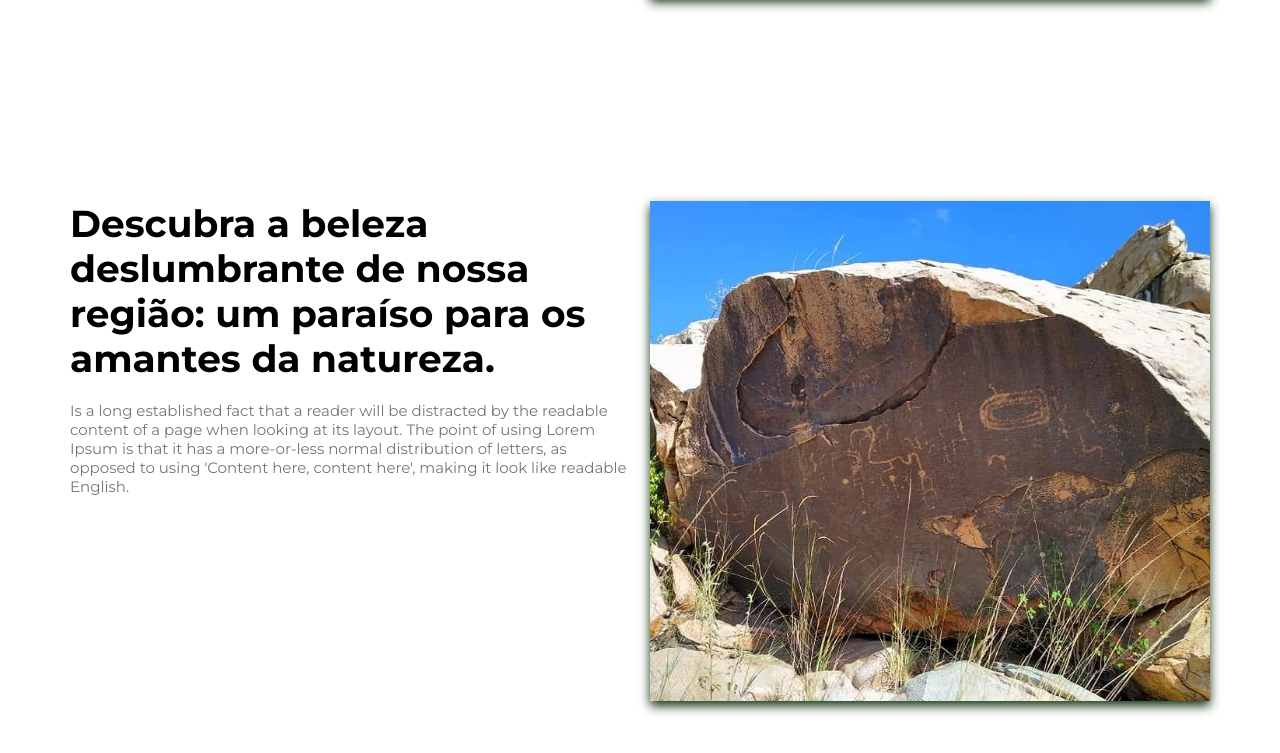
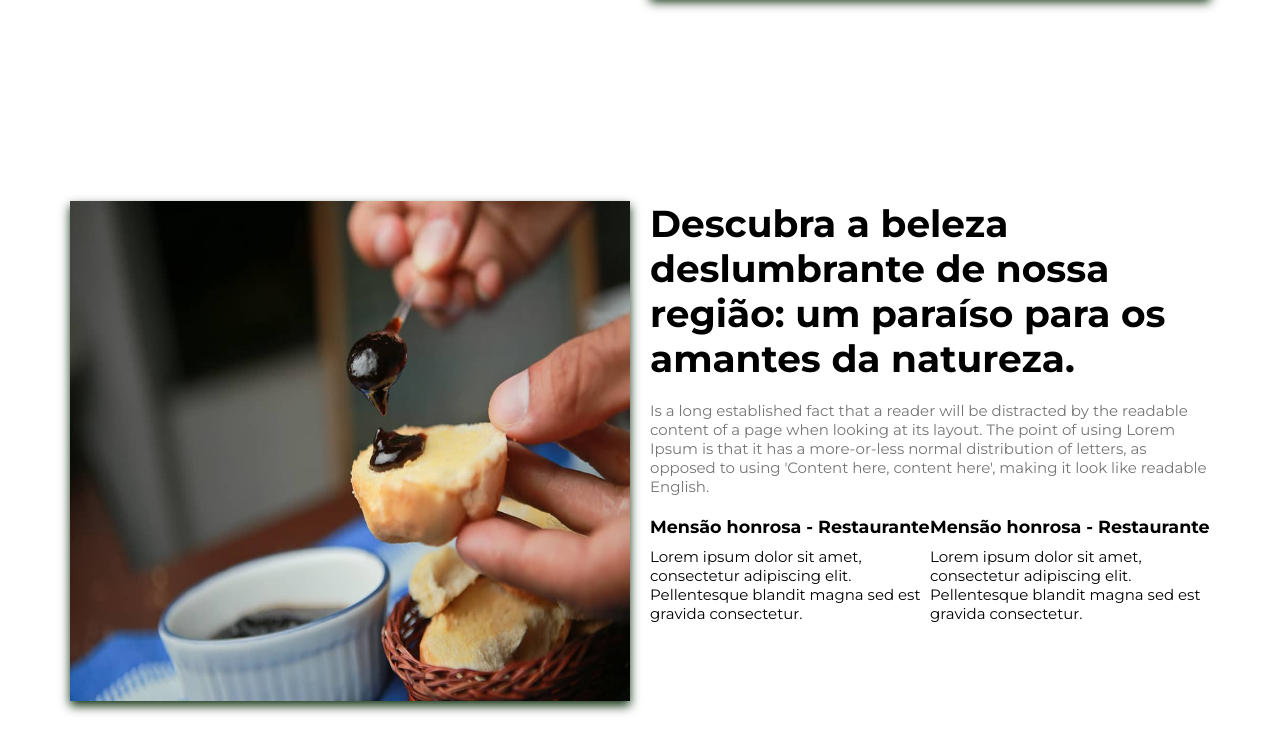
Before and after one commit to zenunes/projeto_siteturismo, a plain HTML site: page home.html in a window 1280 px wide. Shown: the part 1993-2746 px from the top of the page. Drawn offline with Linux system fonts and the light colour scheme; a web font is replaced by a local one.

Commit message:
section culinaria

```diff
--- a/assents/style.css
+++ b/assents/style.css
@@ -307,3 +307,13 @@ header {
 .default-2 .left-desc{
    color: #777676;
 }
+
+.default-2 .container-info{
+    display: flex;
+    justify-content: space-between;
+    align-items: center;
+    margin-top: 20px;
+}
+.default-2 .container-info h3{
+    margin-bottom: 10px;
+}
--- a/home.html
+++ b/home.html
@@ -184,6 +184,13 @@
                 <div class="section-containers">
                     <div class="container">
                         <div class="container-left">
+                            <div class="container-right">
+                                <img src="/assents/image/comida.jpg" alt="">
+                            </div>
+
+                        </div>
+                    </div>
+                    <div class="container">
                         <div class="left-title">
                             <h1>Descubra a beleza deslumbrante de nossa região: um paraíso para os amantes da
                                 natureza.</h1>
@@ -195,11 +202,21 @@
                             more-or-less normal distribution of letters, as opposed to using 'Content here, content
                             here', making it look like readable English.
                         </div>
+                        <div class="container-info">
+                            <div class="culinaria-dest">
+                                <h3>Mensão honrosa - Restaurante</h3>
+                                <div class="dest-info">
+                                    Lorem ipsum dolor sit amet, consectetur adipiscing elit. Pellentesque blandit magna
+                                    sed est gravida consectetur.
                                 </div>
                             </div>
-                    <div class="container">
-                        <div class="container-right">
-                            <img src="/assents/image/pedra3.jpg" alt="">
+                            <div class="culinaria-info">
+                                <h3>Mensão honrosa - Restaurante</h3>
+                                <div class="dest-info">
+                                    Lorem ipsum dolor sit amet, consectetur adipiscing elit. Pellentesque blandit magna
+                                    sed est gravida consectetur.
+                                </div>
+                            </div>
                         </div>
                     </div>
                 </div>
```
Lines whose indentation alone changed are shown as unchanged.
